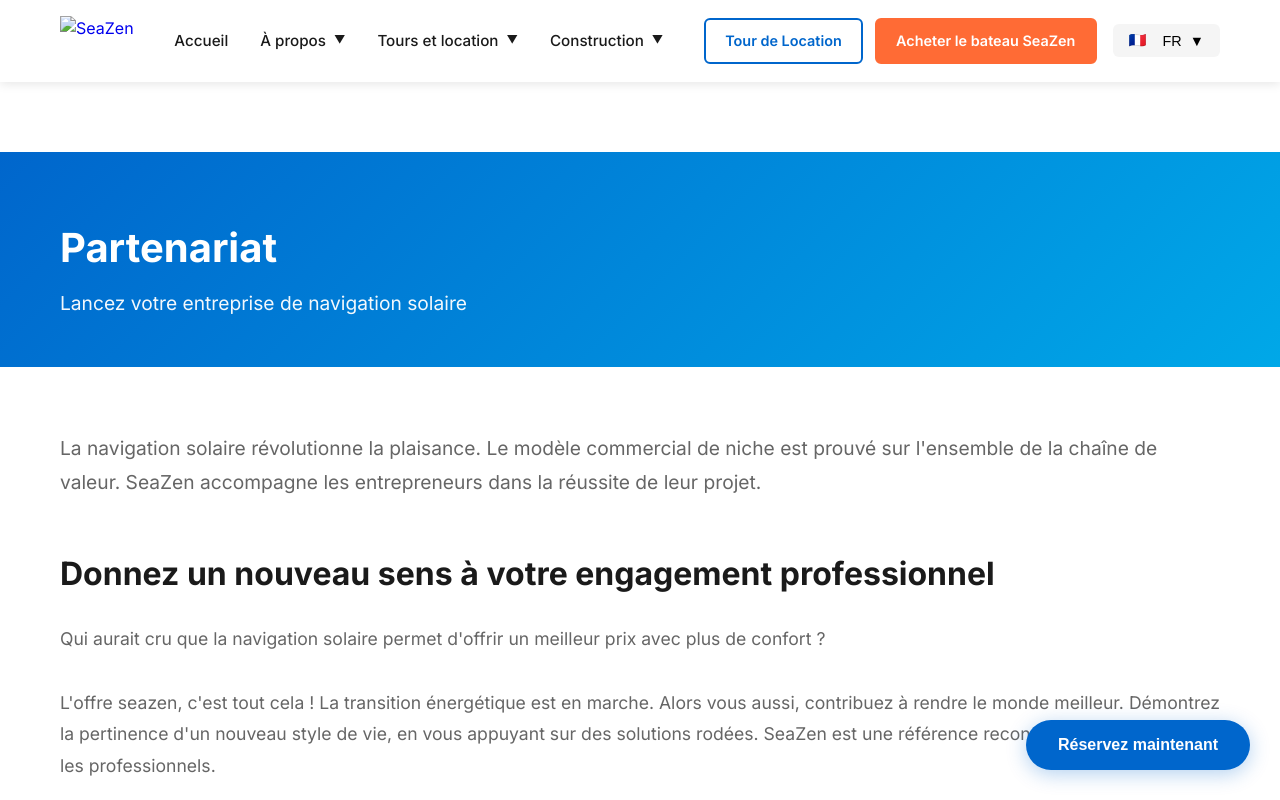
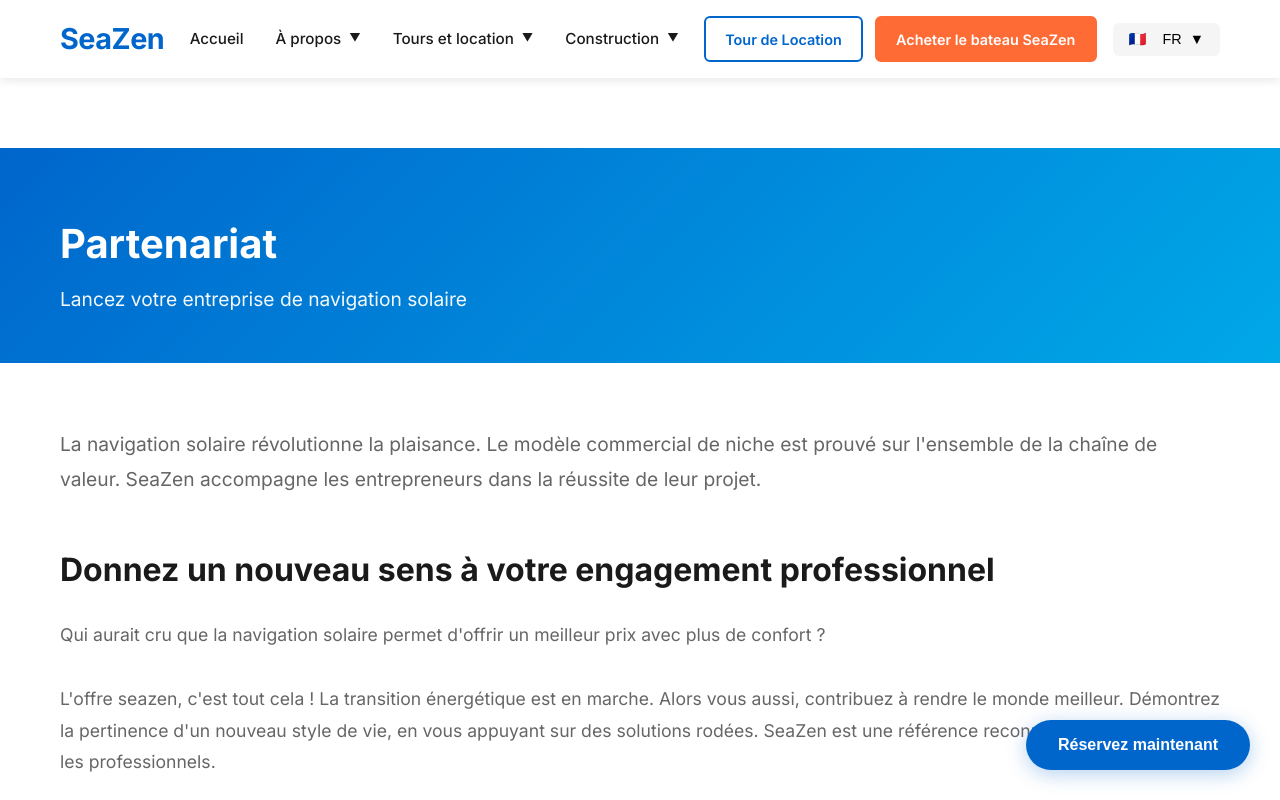
Before and after one commit to ramonges/seazen, a plain HTML site: page accompagnement-partenariat.html in a window 1280 px wide. Shown: the top 800 px of the page. Drawn offline with Linux system fonts and the light colour scheme.

Commit message:
Ajouter fallback texte pour le logo si l'image n'existe pas

```diff
--- a/accompagnement-partenariat.html
+++ b/accompagnement-partenariat.html
@@ -16,7 +16,8 @@
         <div class="container">
             <div class="header-content">
                 <a href="index.html" class="logo">
-                    <img src="images/logo.png" alt="SeaZen" />
+                    <img src="images/logo.png" alt="SeaZen" onerror="this.onerror=null; this.style.display='none'; this.nextElementSibling.style.display='block';" />
+                    <h1 style="display: none;">SeaZen</h1>
                 </a>
 
                 <nav class="nav" id="nav">
--- a/css/style.css
+++ b/css/style.css
@@ -64,6 +64,7 @@ body {
     width: auto;
     max-width: 200px;
     object-fit: contain;
+    display: block;
 }
 
 .logo h1 {
```
Also changed, not shown: accompagnement-retrofit.html (+2 -1 lines), accompagnement-strategie.html (+2 -1 lines), accompagnement-utilisation.html (+2 -1 lines), actualite.html (+2 -1 lines), bateaux-sre23.html (+2 -1 lines), boat-club.html (+2 -1 lines), contact.html (+2 -1 lines), dispersion-cendres.html (+2 -1 lines), faq.html (+2 -1 lines), index.html (+2 -1 lines), media.html (+2 -1 lines), qui-sommes-nous.html (+2 -1 lines), tours-antibes-cannes.html (+2 -1 lines), tours-monaco-nice.html (+2 -1 lines), 1 more files.
